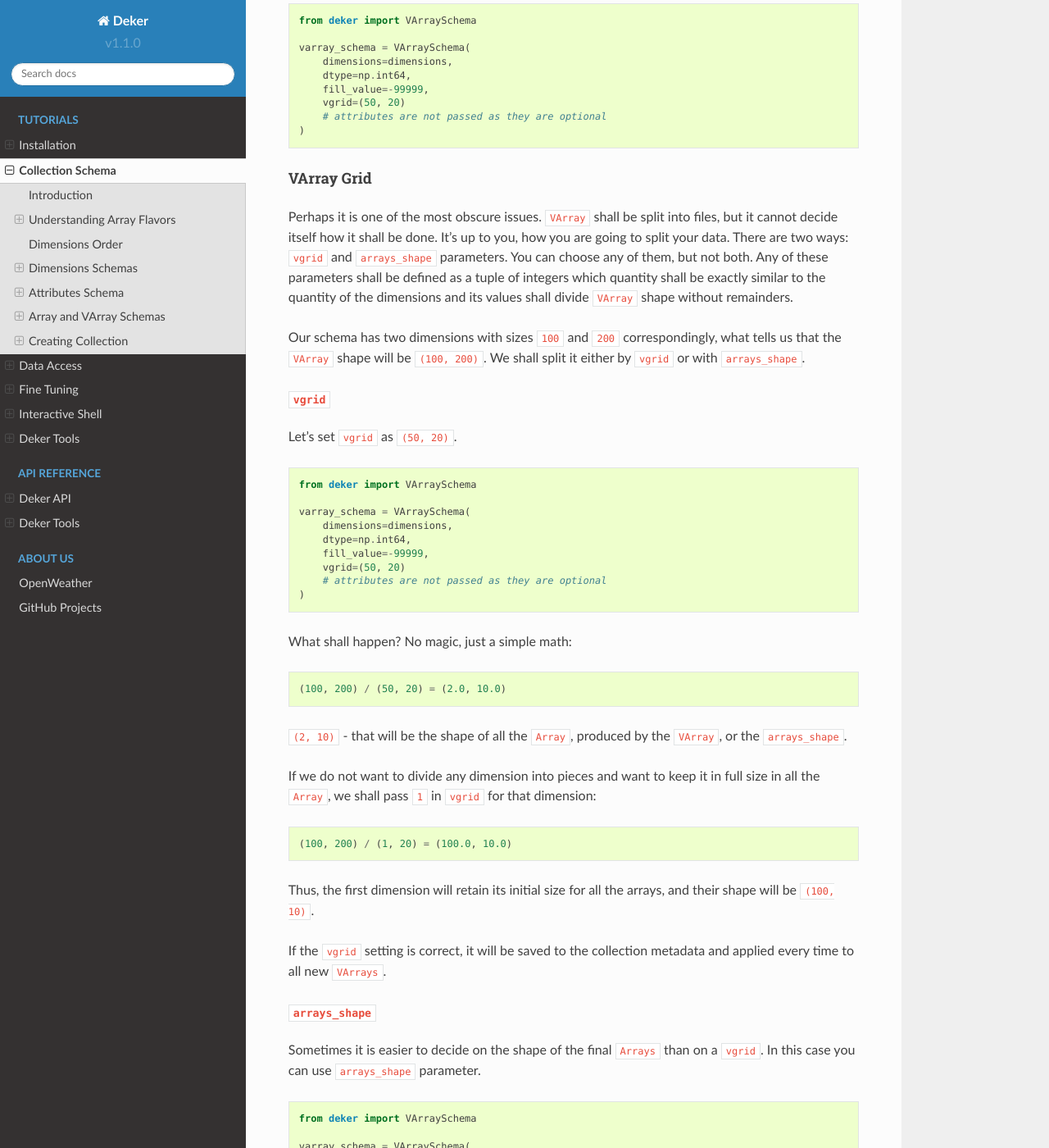
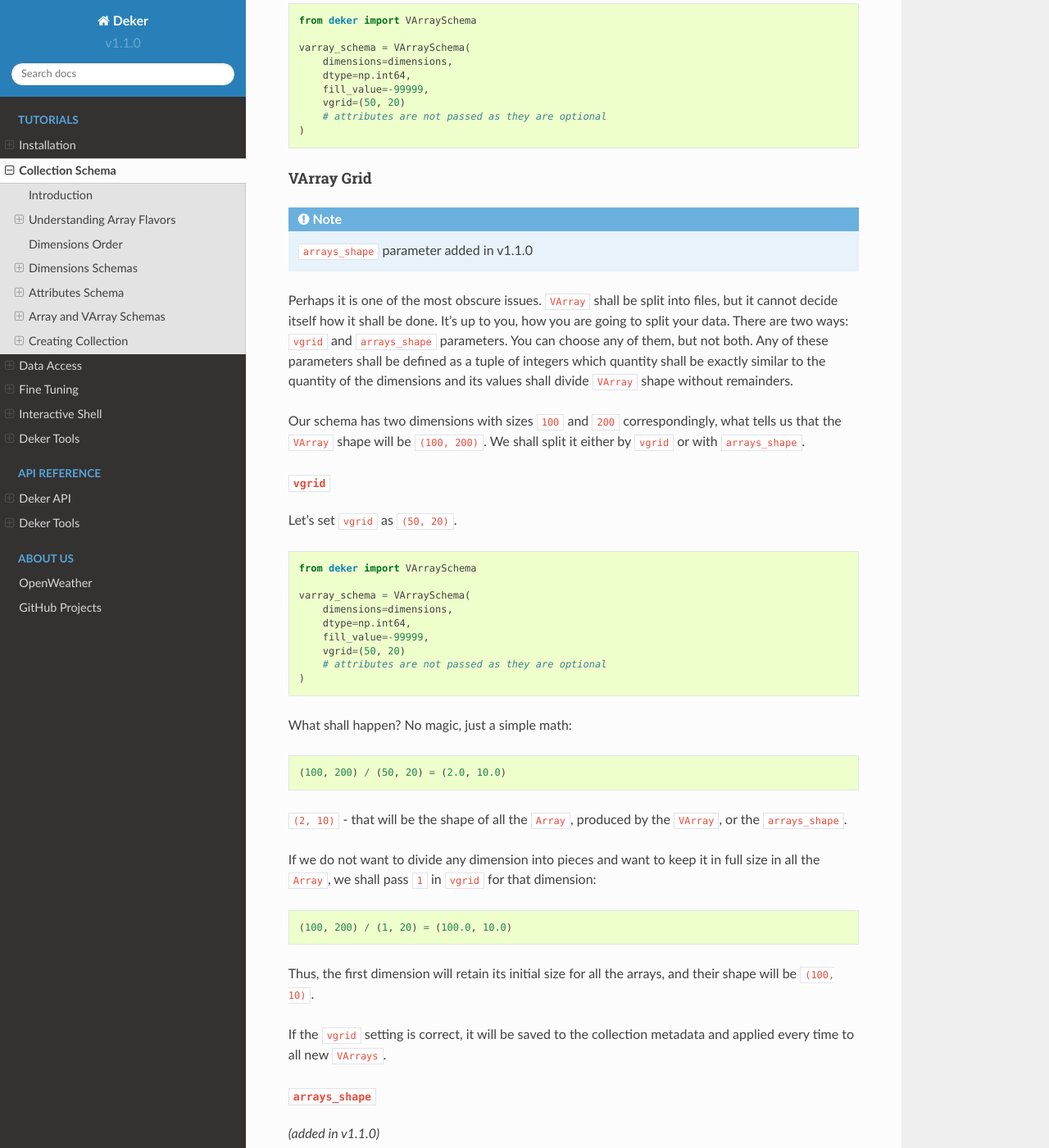
Before and after one commit to openweathermap/deker, a Sphinx documentation site: the page built from docs/deker/collection_schema.rst, in a window 1280 px wide and 1400 px high, scrolled down 13587 px. Shown: the whole window at 82% size. Built offline with Sphinx 7.4.7 and the Read the Docs theme 2.0.0, drawn with Linux system fonts in a browser that asks for light colours.

Commit message:
changelog

```diff
--- a/docs/deker/collection_schema.rst
+++ b/docs/deker/collection_schema.rst
@@ -578,6 +578,8 @@ And schema of ``Collection`` of ``VArray``::
 VArray Grid
 ~~~~~~~~~~~
 
+.. note:: ``arrays_shape`` parameter added in v1.1.0
+
 Perhaps it is one of the most obscure issues. ``VArray`` shall be split into files, but it cannot
 decide itself how it shall be done. It's up to you, how you are going to split your data.
 There are two ways: ``vgrid`` and ``arrays_shape`` parameters. You can choose any of them,
@@ -626,6 +628,7 @@ time to all new ``VArrays``.
 
 ``arrays_shape``
 +++++++++++++++++
+`(added in v1.1.0)`
 
 Sometimes it is easier to decide on the shape of the final ``Arrays`` than on a ``vgrid``.
 In this case you can use ``arrays_shape`` parameter.
```
Also changed, not shown: 1 other file.
